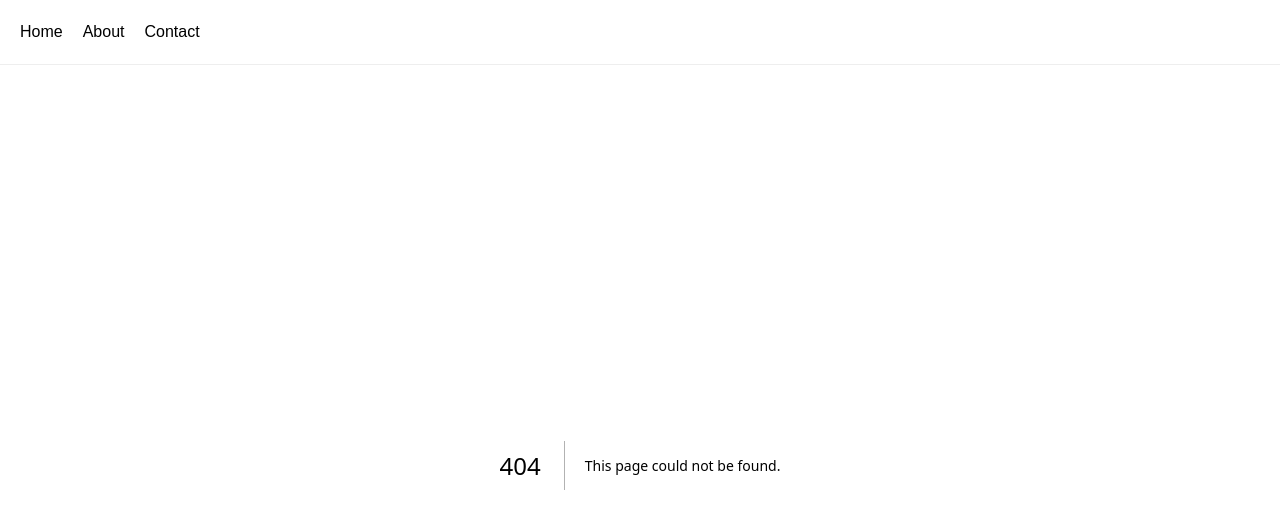
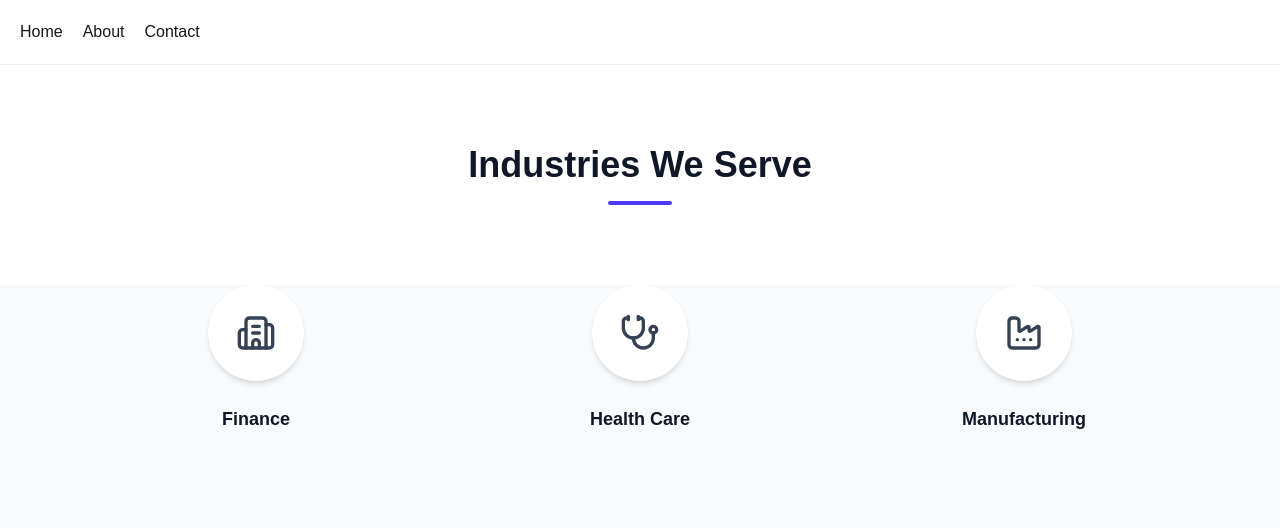
Before and after one commit to balasowjanya93-cmd/Avsora-Website, a Next.js app: page /industries in a window 1280 px wide. Before the commit this address had no page. Shown: the top 528 px of the page. Built offline with nearby package versions, Linux system fonts and the light colour scheme.

Commit message:
Added Industries  page content

```diff
--- /dev/null
+++ b/app/industries/page.tsx
@@ -0,0 +1,57 @@
+import Link from "next/link";
+import { Building2, Factory, Stethoscope } from "lucide-react";
+
+export default function IndustriesPage() {
+  const Industries = [
+    {
+      icon: Building2,
+      title: "Finance",
+    },
+    {
+      icon: Stethoscope,
+      title: "Health Care",
+    },
+    {
+      icon: Factory,
+      title: "Manufacturing",
+    },
+  ];
+
+  return (
+    <main className="min-h-screen bg-gray-50 text-gray-900">
+
+      {/* Heading Section */}
+      <section className="text-center py-20 bg-white">
+        <h1 className="text-4xl font-bold">Industries We Serve</h1>
+        <div className="w-16 h-1 bg-indigo-600 mx-auto mt-4 rounded"></div>
+      </section>
+
+      {/* Industries Grid */}
+      <section className="max-w-6xl mx-auto px-6 pb-20">
+        <div className="grid md:grid-cols-3 gap-12 text-center">
+
+          {Industries.map((industry, index) => {
+            const Icon = industry.icon;
+            return (
+              <div key={index} className="flex flex-col items-center">
+
+                {/* Circle Icon */}
+                <div className="w-24 h-24 flex items-center justify-center
+                                bg-white rounded-full shadow-md mb-6">
+                  <Icon className="w-10 h-10 text-gray-700" />
+                </div>
+
+                <h3 className="text-lg font-semibold">
+                  {industry.title}
+                </h3>
+
+              </div>
+            );
+          })}
+
+        </div>
+      </section>
+
+    </main>
+  );
+}
```
